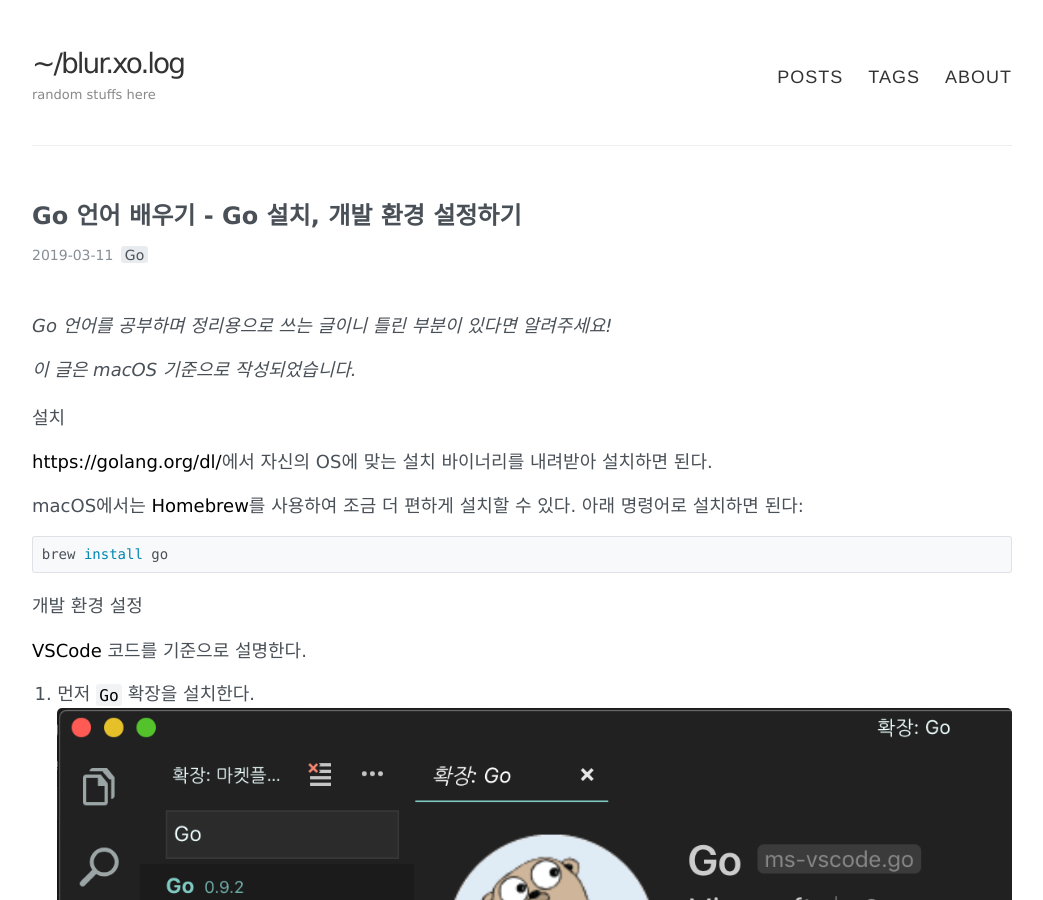
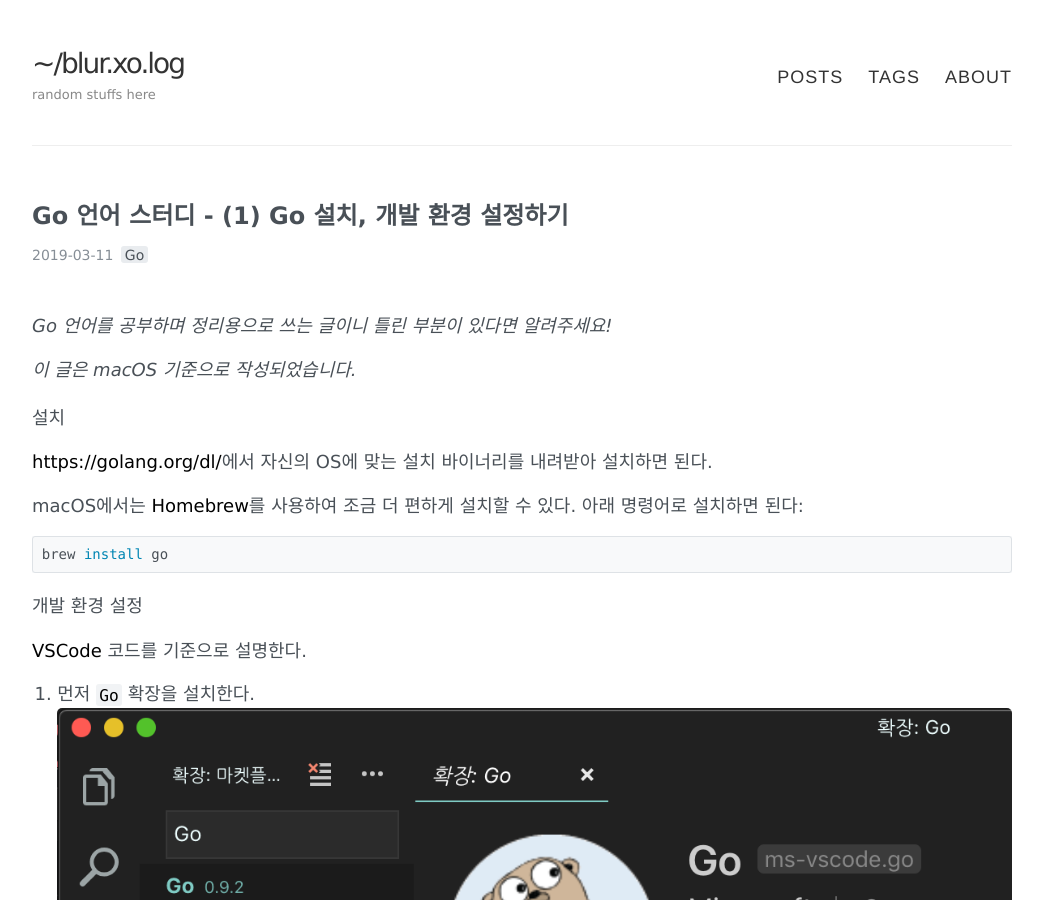
Before and after one commit to blurfx/xo.dev, a Jekyll site: the page built from _posts/2019-03-11-golang-study-1.md, in a window 1280 px wide and 900 px high. Shown: the whole window, without its empty margins (118-1161 px from the left). Built offline with Jekyll 4.4.1, drawn with Linux system fonts in a browser that asks for light colours; comment, search, counter and statistics services are not loaded.

Commit message:
:pencil2: change title

```diff
--- a/_posts/2019-03-11-golang-study-1.md
+++ b/_posts/2019-03-11-golang-study-1.md
@@ -1,5 +1,5 @@
 ---
-title: Go 언어 배우기 - Go 설치, 개발 환경 설정하기
+title: Go 언어 스터디 - (1) Go 설치, 개발 환경 설정하기
 tags: [Go]
 layout: post
 comments: true
```
